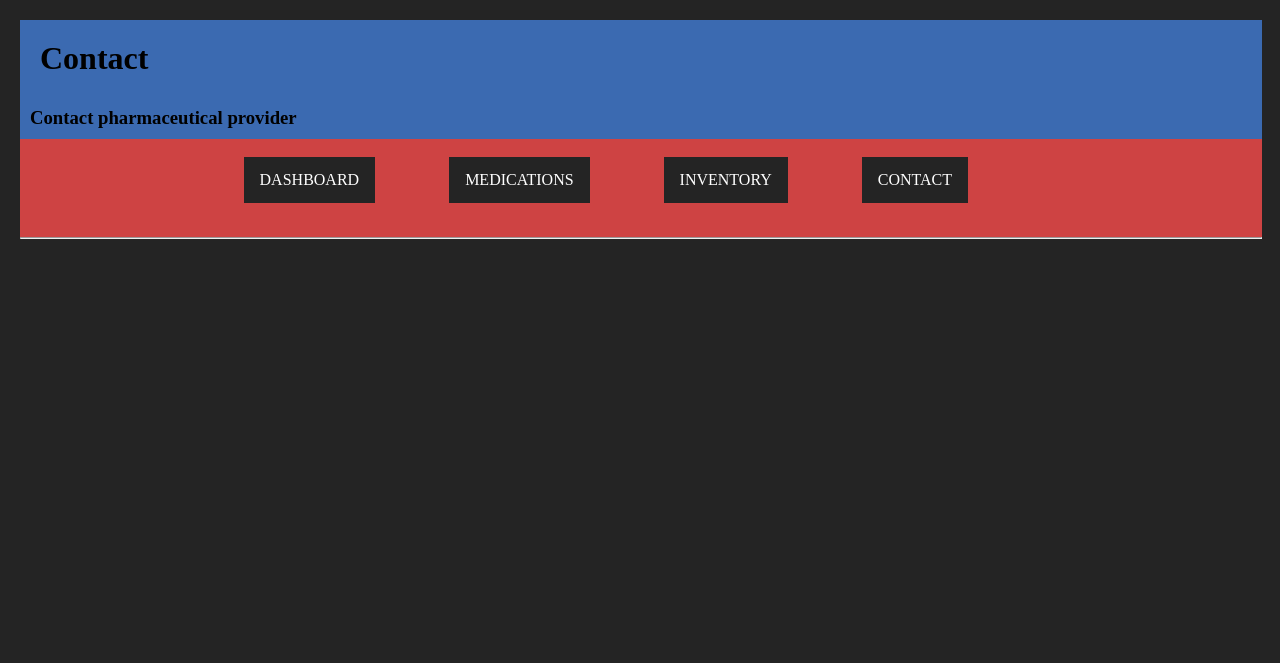
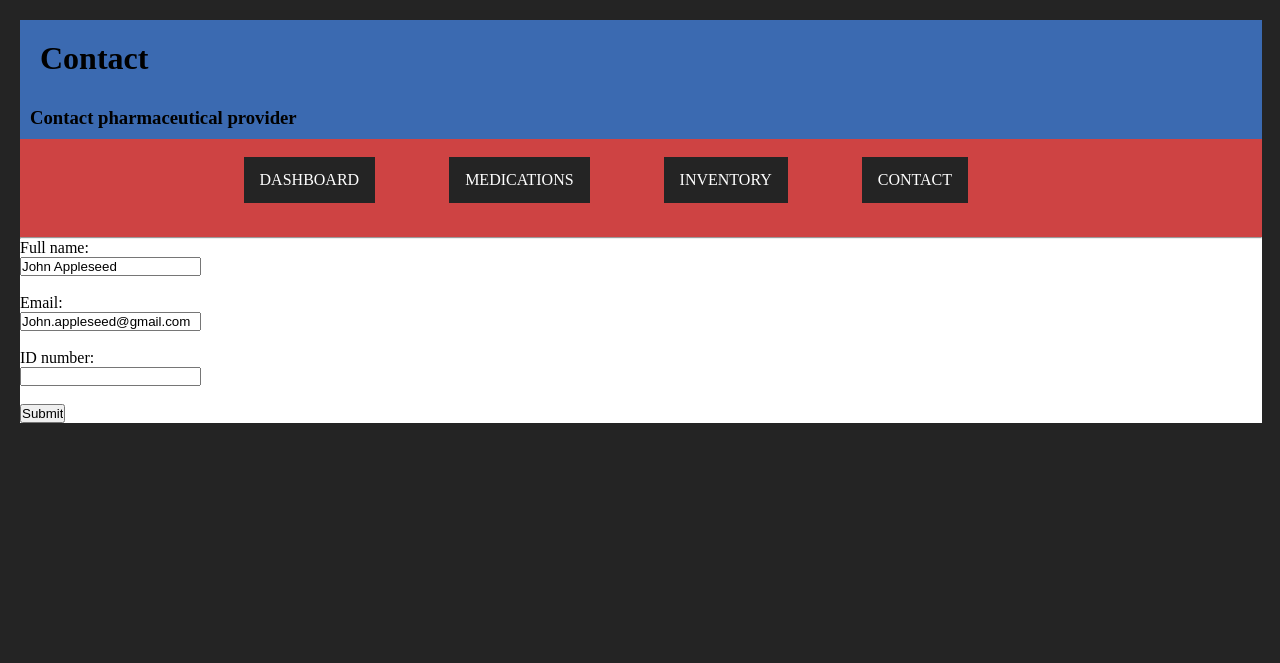
Before and after one commit to j478/Hackathon21, a Flask app: page /contact in a window 1280 px wide. Shown: the top 663 px of the page. Run offline with Flask 2, Linux system fonts and the light colour scheme.

Commit message:
added contact form in contact page

```diff
--- a/static/style.css
+++ b/static/style.css
@@ -86,7 +86,10 @@ h1{
 	display: inline-block;
 
 }
+h2{
 
+
+}
 h3{
 	padding: 10px;
 }
@@ -98,7 +101,10 @@ nav{
 }
 
 
-
+form {
+	background: #ffffff;
+	content: center;
+}
 
 
 /* invisible box following each button  */
--- a/templates/contact.html
+++ b/templates/contact.html
@@ -27,6 +27,17 @@
                     </nav>
                 <hr/>
             </header>
+            <content>
+                <form action="/action_page.php">
+                    <label for="fname">Full name:</label><br>
+                    <input type="text" id="fname" value="John Appleseed"><br><br>
+                    <label for="email">Email:</label><br>
+                    <input type="text" id="email" value="John.appleseed@gmail.com"><br><br>
+                    <label for="id">ID number:</label><br>
+                    <input type="text" id="ID number" value=""><br><br>
+                    <input type="submit" value="Submit">
+                  </form>
+            </content>
 
         </div>
 
```
